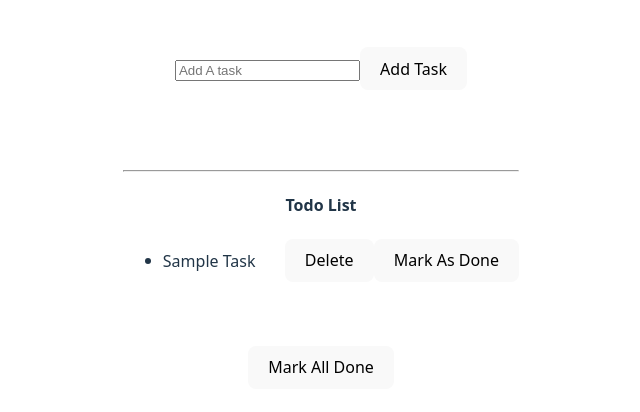
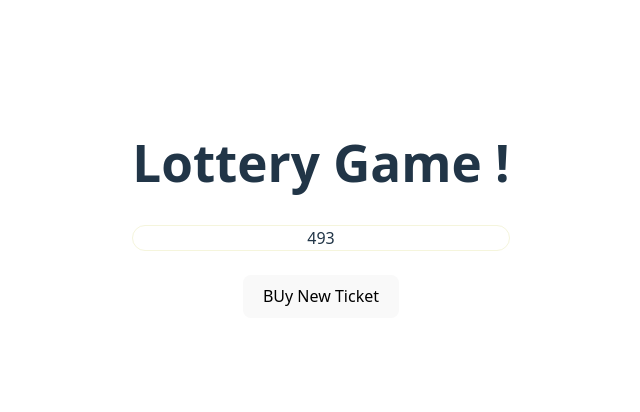
Before and after one commit to whoxshu/React-State-, a React app: page / in a window 1280 px wide. Shown: the part 182-594 px from the top of the page, without its empty margins (319-959 px from the left). Built offline with nearby package versions, Linux system fonts and the light colour scheme; the HTML template or start-up script is replaced by a standard one.

Commit message:
Lottery Game

```diff
--- a/src/App.jsx
+++ b/src/App.jsx
@@ -1,12 +1,13 @@
 import './App.css'
 import LudoBoard from './LudoBoard';
 import TodoList from './TodoList';
+import Lottery from './Lottery';
 
 function App() {
 
   return (
     <>
-    <TodoList></TodoList>
+  <Lottery></Lottery>
     </>
   );
 };
--- /dev/null
+++ b/src/Lottery.css
@@ -0,0 +1,4 @@
+.ticket {
+ border : 1px solid beige;
+ border-radius: 14px;
+}
--- /dev/null
+++ b/src/Lottery.jsx
@@ -0,0 +1,26 @@
+import { useState } from "react";
+import "./Lottery.css" ;
+import { genTicket,sum } from "./helper";
+
+export default function Lottery() {
+    let [ticket , setTicket] = useState(genTicket(3));
+    let isWinning = sum(ticket) === 15;
+    let buyTIcket = () => {
+        setTicket(genTicket(3))
+    }
+
+
+    return (
+        <div>
+<h1>Lottery Game !</h1>
+<div className="ticket">
+    <span>{ticket[0]}</span>
+    <span>{ticket[1]}</span>
+    <span>{ticket[2]}</span>
+</div>
+<br />
+<button onClick={buyTIcket}>BUy New Ticket </button>
+<h3>{isWinning && "Congratulations , You Won "}</h3>
+        </div>
+    )
+}
--- /dev/null
+++ b/src/helper.js
@@ -0,0 +1,13 @@
+ function genTicket(n) {
+let arr = new Array(n);
+for (let i=0; i<n ; i++){
+    arr[i] = Math.floor(Math.random()*10);
+}
+return arr;
+ }
+
+ function sum(arr){
+    return arr.reduce((sum,curr)=> sum + curr, 0)
+ }
+
+ export {genTicket,sum};
```
